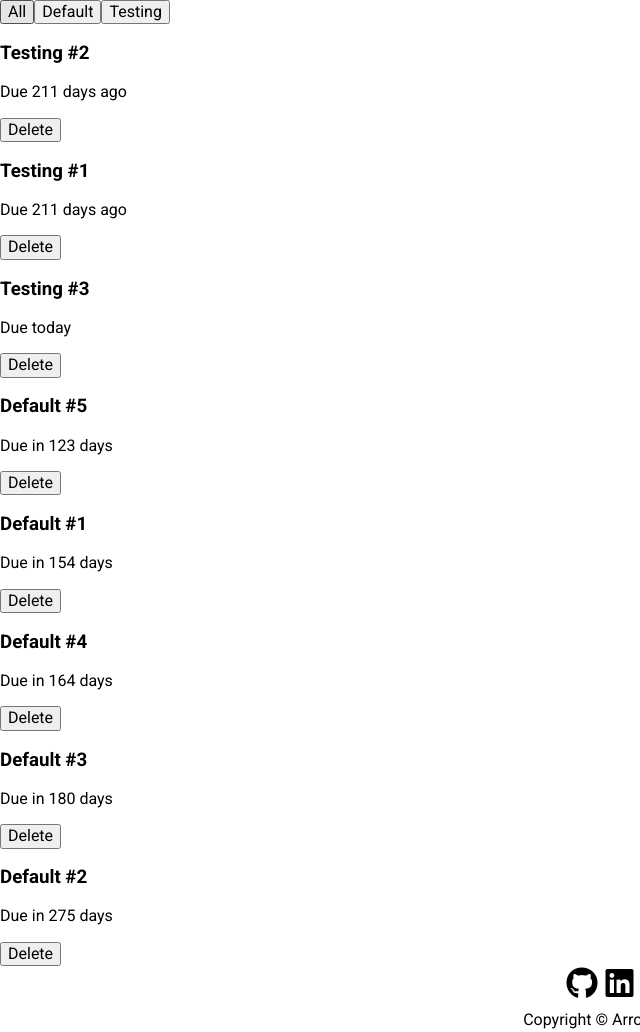
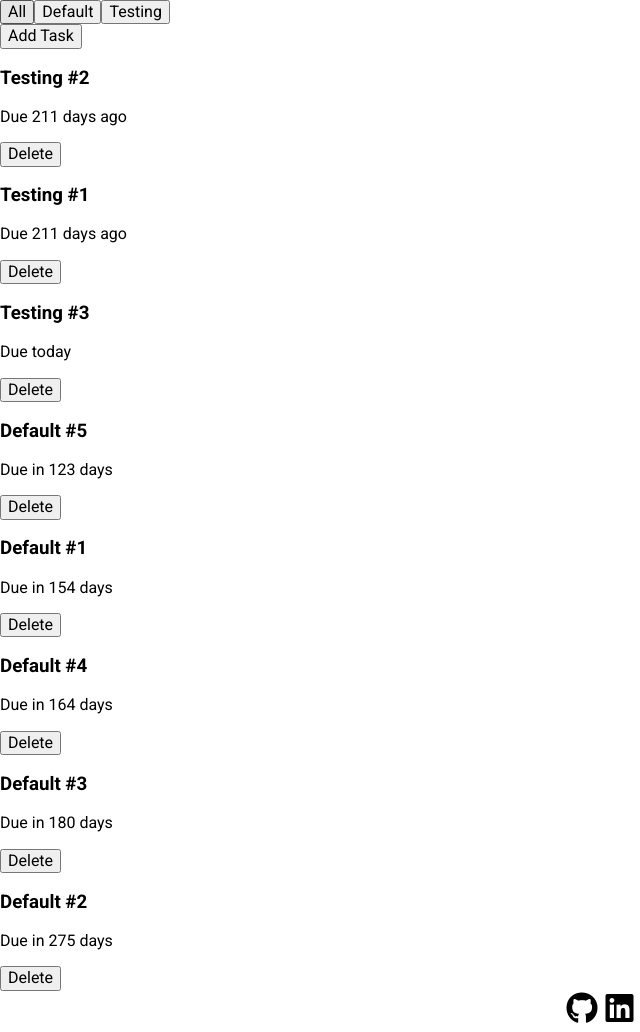
Before and after one commit to arronjohnson/todo-list, a website built with webpack: page src/index.html in a window 1280 px wide. Shown: the top 1032 px of the page, without its empty margins (0-640 px from the left). Built offline with nearby package versions, Linux system fonts and the light colour scheme.

Commit message:
Add 'Add Task' button

```diff
--- a/src/index.html
+++ b/src/index.html
@@ -10,9 +10,12 @@
   <aside class="sidebar">
     <h1>Todo List</h1>
     <section class="project-container"></section>
-    <button>Add Project</button>
+    <button id="add-project">Add Project</button>
   </aside>
-  <main class="task-container"></main>
+  <main>
+    <button id="add-task">Add Task</button>
+    <section class="task-container"></section>
+  </main>
   <footer>
     <div class="footer-icons">
       <a href="https://github.com/arronjohnson" target="_blank" rel="noopener noreferrer">
```
